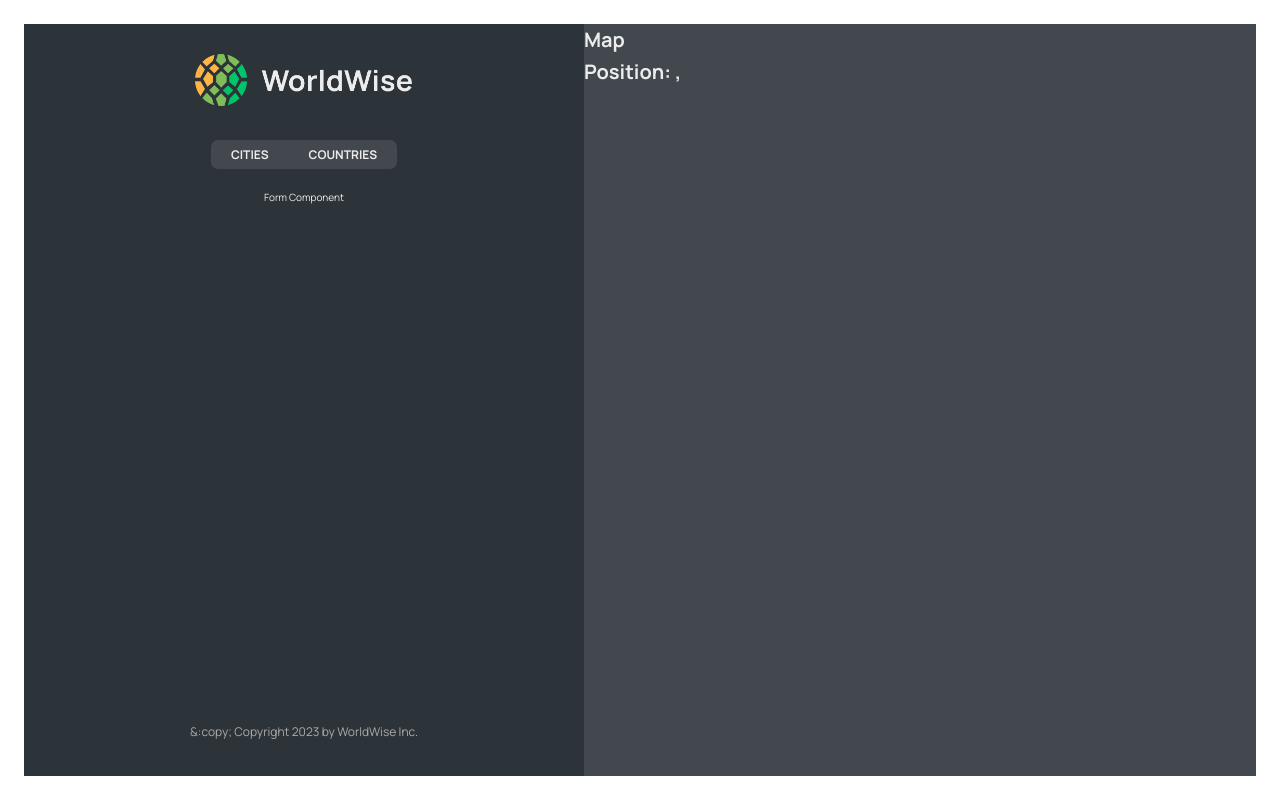
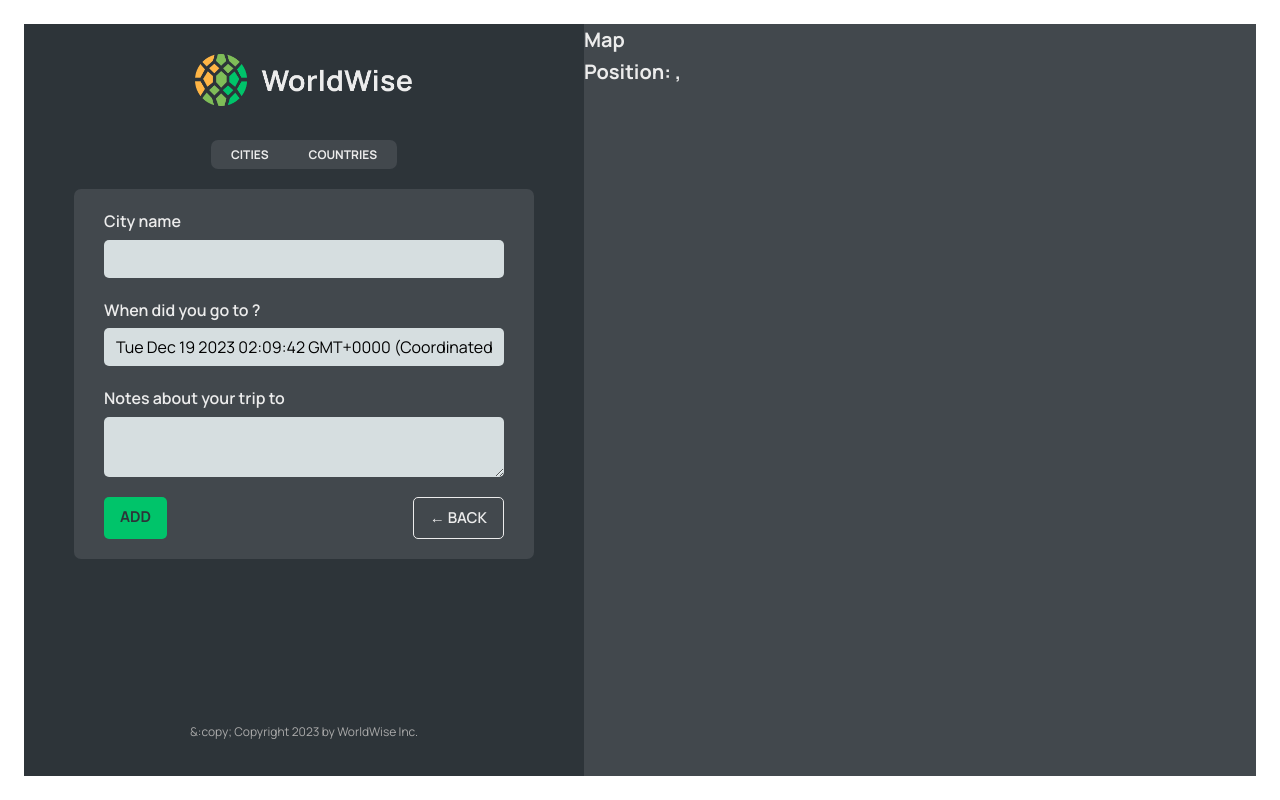
Before and after one commit to JoseGarcia1994/World-Wise, a React (Vite) app: page /#/app/form in a window 1280 px wide. Built offline with nearby package versions, Linux system fonts and the light colour scheme; data requests are answered from the project's data file; what country-flag-emoji-polyfill would draw is missing.

Commit message:
Programmatic Navigation between Map & Form

```diff
--- a/src/App.jsx
+++ b/src/App.jsx
@@ -12,6 +12,7 @@
 import CityList from './components/CityList.jsx';
 import City from './components/City.jsx';
 import CountryList from './components/CountryList.jsx';
+import Form from './components/Form.jsx';
 
 const BASE_URL = 'http://localhost:8000'
 function App() {
@@ -27,7 +28,7 @@
         setCities(data);
       }
       catch {
-        alert('There was an error loadind data...')
+        alert('There was an error loading data...')
       } finally {
         setIsLoading(false)
       }
@@ -47,7 +48,7 @@
           <Route path='cities' element={<CityList cities={cities} isLoading={isLoading} />} />
           <Route path='cities/:id' element={<City />} />
           <Route path='countries' element={<CountryList cities={cities} isLoading={isLoading} />} />
-          <Route path='form' element={<p>Form Component</p>} />
+          <Route path='form' element={<Form />} />
         </Route>
         <Route path="*" element={<PageNotFound />} />
       </Routes>
--- /dev/null
+++ b/src/components/Button.jsx
@@ -0,0 +1,11 @@
+import styles from './Button.module.css';
+
+const Button = ({children, onClick, type}) => {
+  return (
+    <div onClick={onClick} className={`${styles.btn} ${styles[type]}`}>
+      {children}
+    </div>
+  );
+};
+
+export default Button;
--- /dev/null
+++ b/src/components/Button.module.css
@@ -0,0 +1,35 @@
+.btn {
+  color: inherit;
+  text-transform: uppercase;
+  padding: 0.8rem 1.6rem;
+  font-family: inherit;
+  font-size: 1.5rem;
+  border: none;
+  border-radius: 5px;
+  cursor: pointer;
+}
+
+.primary {
+  font-weight: 700;
+  background-color: var(--color-brand--2);
+  color: var(--color-dark--1);
+}
+
+.back {
+  font-weight: 600;
+  background: none;
+  border: 1px solid currentColor;
+}
+
+.position {
+  font-weight: 700;
+  position: absolute;
+  z-index: 1000;
+  font-size: 1.4rem;
+  bottom: 4rem;
+  left: 50%;
+  transform: translateX(-50%);
+  background-color: var(--color-brand--2);
+  color: var(--color-dark--1);
+  box-shadow: 0 0.4rem 1.2rem rgba(36, 42, 46, 0.16);
+}
--- a/src/components/CountryList.jsx
+++ b/src/components/CountryList.jsx
@@ -7,7 +7,7 @@
 
   if(isLoading) return <Spinner />
 
-  if(!cities.length) return <Message message="Add your first city by clicking on a city on the map" />
+  if(!cities?.length) return <Message message="Add your first city by clicking on a city on the map" />
 
   const countries = cities.reduce((arr, city) => {
     if (!arr.map(el => el.country).includes(city.country))
@@ -18,7 +18,7 @@
   return (
     <ul className={styles.countryList}>
       {countries?.map(country => (
-        <CountryItem  country={country} />
+        <CountryItem  country={country} key={country.country}/>
       ))}
     </ul>
   );
--- /dev/null
+++ b/src/components/Form.jsx
@@ -0,0 +1,64 @@
+// "https://api.bigdatacloud.net/data/reverse-geocode-client?latitude=0&longitude=0"
+
+import { useState } from "react";
+import { useNavigate } from "react-router-dom";
+
+import styles from "./Form.module.css";
+import Button from "./Button.jsx";
+
+export function convertToEmoji(countryCode) {
+  const codePoints = countryCode
+    .toUpperCase()
+    .split("")
+    .map((char) => 127397 + char.charCodeAt());
+  return String.fromCodePoint(...codePoints);
+}
+
+const Form = () => {
+  const navigate = useNavigate();
+
+  const [cityName, setCityName] = useState("");
+  const [country, setCountry] = useState("");
+  const [date, setDate] = useState(new Date());
+  const [notes, setNotes] = useState("");
+  return (
+    <form className={styles.form}>
+      <div className={styles.row}>
+        <label htmlFor="cityName">City name</label>
+        <input
+          id="cityName"
+          onChange={(e) => setCityName(e.target.value)}
+          value={cityName}
+        />
+        {/* <span className={styles.flag}>{emoji}</span> */}
+      </div>
+
+      <div className={styles.row}>
+        <label htmlFor="date">When did you go to {cityName}?</label>
+        <input
+          id="date"
+          onChange={(e) => setDate(e.target.value)}
+          value={date}
+        />
+      </div>
+
+      <div className={styles.row}>
+        <label htmlFor="notes">Notes about your trip to {cityName}</label>
+        <textarea
+          id="notes"
+          onChange={(e) => setNotes(e.target.value)}
+          value={notes}
+        />
+      </div>
+
+      <div className={styles.buttons}>
+        <Button type='primary'>Add</Button>
+        <Button type='back' onClick={(e) => {
+          e.preventDefault();
+          navigate(-1)}}>&larr; Back</Button>
+      </div>
+    </form>
+  );
+};
+
+export default Form;
--- /dev/null
+++ b/src/components/Form.module.css
@@ -0,0 +1,44 @@
+.form {
+  background-color: var(--color-dark--2);
+  border-radius: 7px;
+  padding: 2rem 3rem;
+  width: 100%;
+  display: flex;
+  flex-direction: column;
+  gap: 2rem;
+}
+
+.row {
+  display: flex;
+  flex-direction: column;
+  gap: 0.5rem;
+  position: relative;
+}
+
+.buttons {
+  display: flex;
+  justify-content: space-between;
+}
+
+.flag {
+  position: absolute;
+  right: 1rem;
+  top: 2.7rem;
+  font-size: 2.8rem;
+}
+
+.form.loading {
+  opacity: 0.3;
+}
+
+.form.loading button {
+  pointer-events: none;
+  background-color: var(--color-light--1);
+  border: 1px solid var(--color-light--1);
+  color: var(--color-dark--0);
+}
+
+:global(.react-datepicker) {
+  font-family: inherit;
+  font-size: 1.2rem;
+}
--- a/src/components/Map.jsx
+++ b/src/components/Map.jsx
@@ -1,13 +1,13 @@
-import { useSearchParams } from 'react-router-dom';
+import { useNavigate, useSearchParams } from 'react-router-dom';
 import styles from './Map.module.css';
 
 const Map = () => {
+  const navigate = useNavigate();
   const [searchParams, setSearchParams] = useSearchParams();
-
   const lat = searchParams.get("lat");
   const lng = searchParams.get("lng");
   return (
-    <div className={styles.mapContainer}>
+    <div className={styles.mapContainer} onClick={() => navigate('form')}>
       <h1>Map</h1>
       <h1>Position: {lat}, {lng}</h1>
     </div>
```
